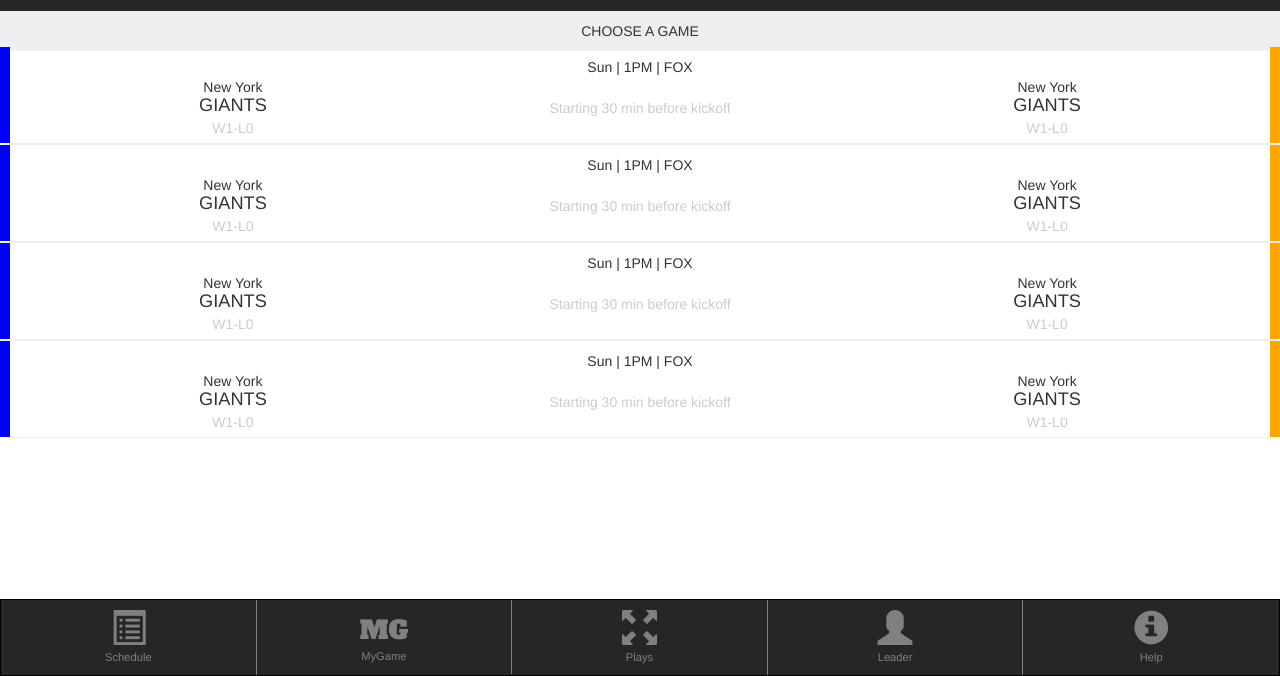
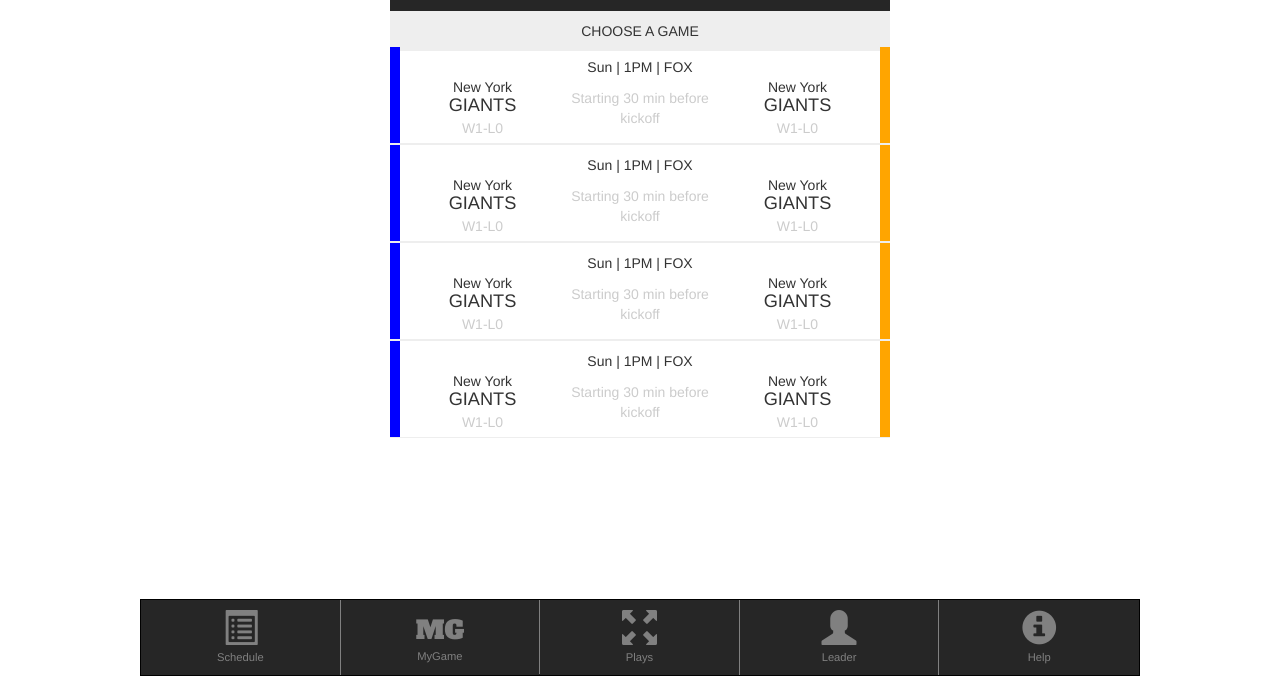
Before and after one commit to c14jcdj/mg, a website: page index.html in a window 1280 px wide. Shown: the part 124-800 px from the top of the page. Drawn offline with Linux system fonts and the light colour scheme.

Commit message:
working with bs

```diff
--- a/index.css
+++ b/index.css
@@ -2,7 +2,13 @@
 
 .container {
 	max-width: 1000px;
-	border: 1px solid blue;
+	position: absolute;
+	left: 0;
+	right:0;
+	bottom:0;
+	top:0;
+	padding: 0;
+
 }
 
 ul{
--- a/index.html
+++ b/index.html
@@ -12,6 +12,7 @@
 	<script type="text/javascript" src="bower_components/underscore/underscore-min.js"></script>
 	<script type="text/javascript" src="js/index.js"></script>
 	<script type="text/javascript" src="js/routers.js"></script>
+	<script type="text/javascript" src="js/template.js"></script>
 
 </head>
 <body>
@@ -21,7 +22,7 @@
 			<h5><span class="glyphicon glyphicon-star" aria-hidden="true"></span>FOOTBALL<span class="glyphicon glyphicon-star" aria-hidden="true"></span></h5>
 		</div>
 		<div class="title">CHOOSE A GAME</div>
-		<div class="game-schedule" style="position:absolute; top:170px;bottom:75px;left:0;right:0; overflow-x:scroll" >
+		<div class="game-schedule" style="position:absolute; top:170px;bottom:76px;left:0;right:0; overflow-x:scroll" >
 			<div class="wrapper">
 				<div class="left-tile"></div>
 				<div class="content">
@@ -148,12 +149,11 @@
 	   <% } %>
 	</script>
 	<!-- END: Underscore Template Definition. -->
-
-		<!-- <div class="row" style="margin: 0"> -->
-			<!-- <div class="col-xs-12 col-ms-10 col-ms-offset-1 col-sm-10 col-sm-offset-1 col-md-6 col-md-offset-3 col-lg-6 " style="padding:0; border: 1px solid black;"> -->
-
+		<div class="container">
+		<div class="row" style="margin: 0">
+			<div class="col-xs-12 col-ms-10 col-ms-offset-1 col-sm-10 col-sm-offset-1 col-md-6 col-md-offset-3 col-lg-6 main-col" style="padding:0;  ">
 			  <div id="view" ></div>
-			  <div id="layout">
+			  	<div id="layout" style="max-width:1000px; margin:0 auto">
 				   	<ul>
 					    <a href="#"><li><span class="glyphicon glyphicon-list-alt"></span><p>Schedule</p></li></a>
 					    <a href="#/my-game"><li><span class="glyphicon">MG</span><p>MyGame</p></li></a>
@@ -161,8 +161,9 @@
 					    <a href="#/leaderboard"><li><span class="glyphicon glyphicon-user"></span><p>Leader</p></li></a>
 					    <a href="#/help"><li class="chewy"><span class="glyphicon glyphicon-info-sign"></span><p>Help</p></li></a>
 		  			</ul>
-	  			<!-- </div> -->
-			<!-- </div> -->
- 	</div>
+	  			</div>
+			</div>
+ 		</div>
+ 		</div>
 </body>
 </html>
--- a/js/index.js
+++ b/js/index.js
@@ -1,6 +1,9 @@
 
 
 $(function(){
+
+		templateModule.setViewHeight();
+
         // _.templateSettings.variable = "mg";
         // // Grab the HTML out of our template tag and pre-compile it.
         // var template = _.template(
--- a/js/routers.js
+++ b/js/routers.js
@@ -22,6 +22,7 @@
     // Render route template
     el.innerHTML = tmpl(route.templateId);
   }
+
   // Listen on hash change:
   window.addEventListener('hashchange', router);
   // Listen on page load:
--- /dev/null
+++ b/js/template.js
@@ -0,0 +1,12 @@
+var templateModule = (function(){
+
+	function setViewHeight(){
+		var height = $('.container').height();
+		$('.main-col').height(height)
+	}
+
+	return {
+		setViewHeight: setViewHeight
+	}
+
+})();
```
Lines whose indentation alone changed are shown as unchanged.
